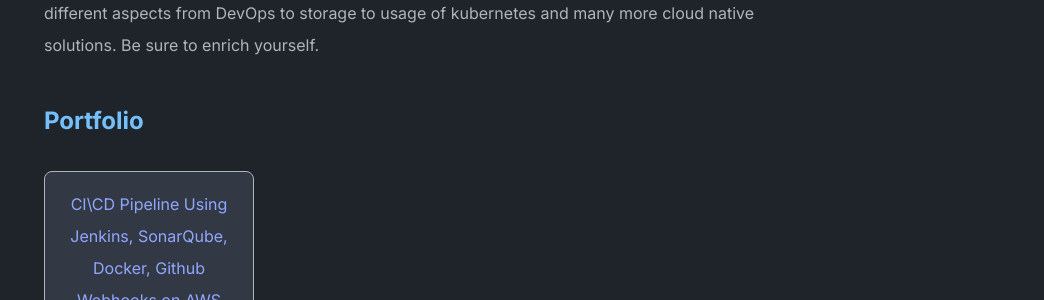
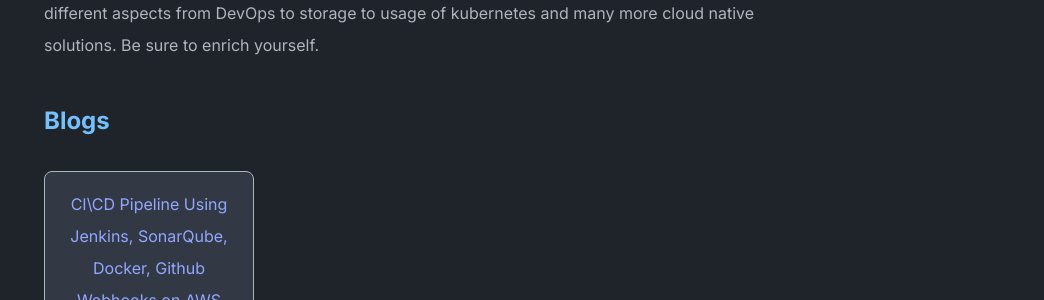
Before and after one commit to KennedyNjuguna/kennedynjuguna.github.io, a Jekyll site: the page built from index.md, in a window 1280 px wide. Shown: the part 268-568 px from the top of the page, without its empty margins (236-1280 px from the left). Built offline with Jekyll 4.4.1, drawn with Linux system fonts in a browser that asks for light colours.

Commit message:
Update _config.yml

```diff
--- a/_config.yml
+++ b/_config.yml
@@ -32,7 +32,7 @@ theme_config:
   show_tags: true # show tags in a blog posts
   # options for "home" page
   home:
-    title_projects: Portfolio
+    title_projects: Blogs
     title_misc_list: Details
     title_blog: Blog
     title_old_projects: Old Projects
```
